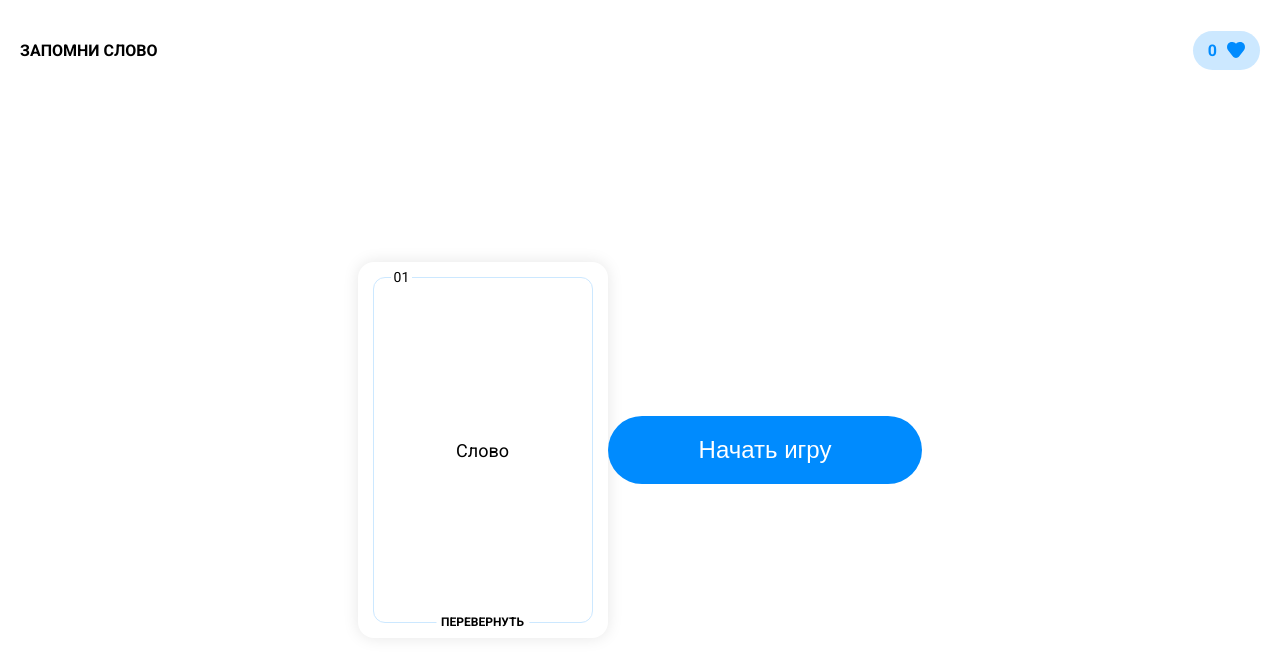
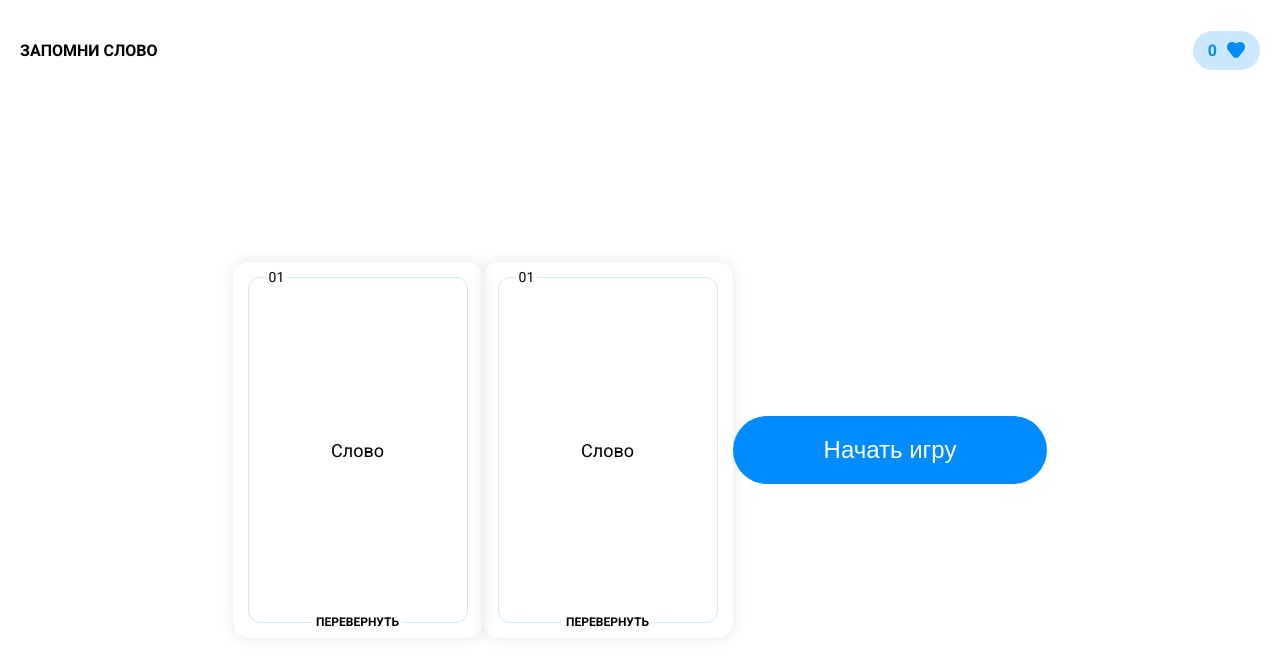
Before and after one commit to WebSergeevDima/ps-vue-homework, a Vue app in the folder 1-basics/: page / in a window 1280 px wide. Shown: the top 672 px of the page. Built offline with nearby package versions, Linux system fonts and the light colour scheme.

Commit message:
Исправил замечания

```diff
--- a/1-basics/src/App.vue
+++ b/1-basics/src/App.vue
@@ -4,12 +4,13 @@
     <div class="content">
       <Card
           v-for="card of cards"
-          :isTurnCard="isTurnCard"
+          :key="card.word"
+          :is-turn-card="isTurnCard"
           :state="card.state"
           :status="card.status"
           :translation="card.translation"
           :word="card.word"
-          @add-action="addAction"
+          @add-action="updateScore"
           @turn-card="turnCard"
       />
       <Button type="button">Начать игру</Button>
@@ -21,25 +22,34 @@
 import Button from './components/Button/Button.vue';
 import Header from "./components/Header/Header.vue";
 import Card from "./components/Card/Card.vue";
-import {ref} from "vue";
+import { ref } from "vue";
 
 const score = ref(0);
 const isTurnCard = ref(false);
-const cards = ref([{
-  word: 'En word',
-  translation: 'Ru word',
-  state: 'closed',
-  status: 'success'
-}]);
 
-const addAction = (isAnswer) => {
-  score.value = isAnswer ? ++score.value : --score.value;
+const cards = ref([
+  {
+    word: 'En word',
+    translation: 'Ru word',
+    state: 'closed',
+    status: 'success'
+  },
+  {
+    word: 'En word 2',
+    translation: 'Ru word 2',
+    state: 'closed',
+    status: 'success'
+  }
+]);
+
+const updateScore = (isAnswer) => {
+  score.value += isAnswer ? 1 : -1;
   isTurnCard.value = false;
-}
+};
 
 const turnCard = () => {
   isTurnCard.value = true;
-}
+};
 </script>
 
 <style scoped>
--- a/1-basics/src/components/Card/Card.vue
+++ b/1-basics/src/components/Card/Card.vue
@@ -3,11 +3,17 @@
     <div class="content">
       <div class="count">01</div>
       <div class="word">Слово</div>
+
       <div class="actionBtns" v-if="props.isTurnCard">
-        <IconNo @click="emit('addAction', false)" class="btn"/>
-        <IconYes @click="emit('addAction', true)" class="btn"/>
+        <IconNo @click="handleAction(false)" class="btn"/>
+        <IconYes @click="handleAction(true)" class="btn"/>
       </div>
-      <div class="actionTurn" @click="emit('turnCard')" v-if="!props.isTurnCard">
+
+      <div
+          class="actionTurn"
+          @click="emit('turnCard')"
+          v-if="!props.isTurnCard"
+      >
         Перевернуть
       </div>
     </div>
@@ -17,9 +23,7 @@
 <script setup>
 import IconYes from "../../icons/IconYes.vue";
 import IconNo from "../../icons/IconNo.vue";
-import {defineProps, defineEmits} from 'vue'
-
-const emit = defineEmits(['addAction', 'turnCard'])
+import { defineProps, defineEmits } from 'vue';
 
 const props = defineProps({
   isTurnCard: {
@@ -44,7 +48,13 @@ const props = defineProps({
     type: String,
     required: true
   }
-})
+});
+
+const emit = defineEmits(['addAction', 'turnCard']);
+
+const handleAction = (isAnswer) => {
+  emit('addAction', isAnswer);
+};
 </script>
 
 <style scoped>
```
